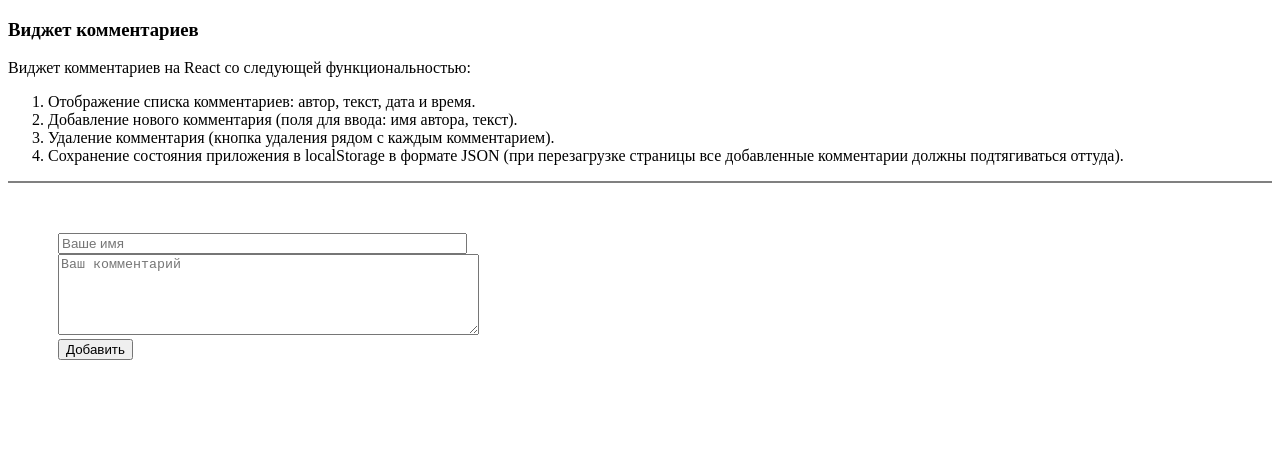
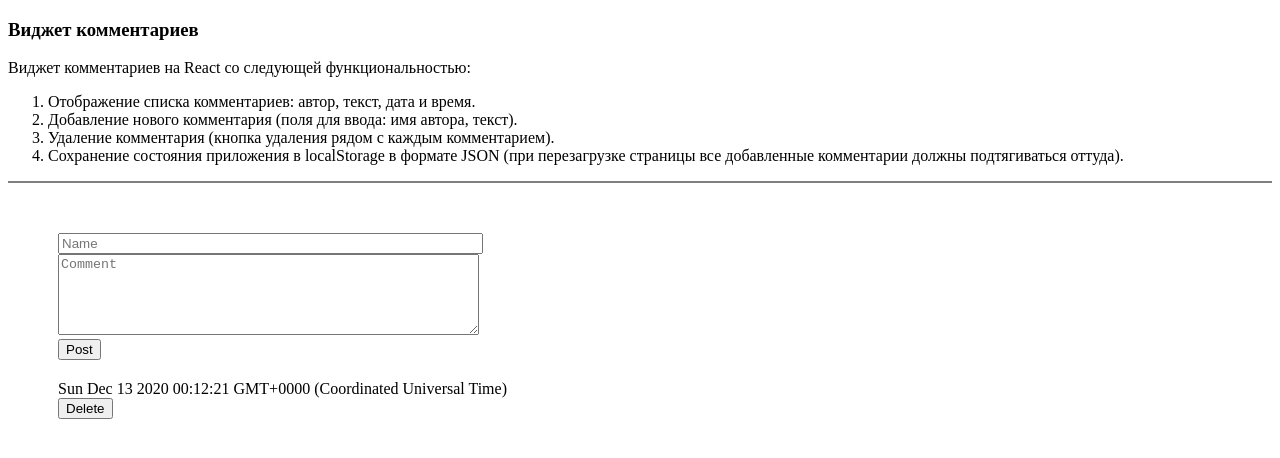
Before and after one commit to MrPerec/comment-widget-React, a React app: page / in a window 1280 px wide. Shown: the top 458 px of the page. Built offline with nearby package versions, Linux system fonts and the light colour scheme.

Commit message:
refactoring

```diff
--- a/src/App.js
+++ b/src/App.js
@@ -1,86 +1,87 @@
 import React from 'react';
 import CommentInput from './components/CommentInput.js';
 import CommentsList from './components/CommentsList.js';
-import {STORAGE_COMMENTS} from './constants/constants.js';
+import { STORAGE_COMMENTS } from './constants/constants.js';
 
 export default class App extends React.PureComponent {
-	constructor(props){
+  constructor(props) {
     super(props);
     this.onChangeComment = this.onChangeComment.bind(this);
     this.addComment = this.addComment.bind(this);
     this.deleteComment = this.deleteComment.bind(this);
+
     this.state = {
-			comments:[{
-				author: ``,
-				text: ``,
-				dateTime: ``,
-				id: ``
-			}],
-			newAuthor:``,
-			newText:``
+      comments: [
+        {
+          id: Number(),
+          author: String(),
+          text: String(),
+          dateTime: Date(),
+        },
+      ],
+
+      authorInputValue: String(),
+      commentInputValue: String(),
+    };
   }
-	};
 
-	onChangeComment(event) { this.setState({ [event.target.name]: event.target.value }) };
+  componentDidMount() {
+    const savedComments = JSON.parse(localStorage.getItem(STORAGE_COMMENTS));
+    if (savedComments !== null) this.setState({ comments: savedComments });
+  }
 
-	addComment(event){
+  onChangeComment = (event) => this.setState({ [event.target.name]: event.target.value });
+
+  addComment(event) {
     event.preventDefault();
 
-		const {comments, newAuthor, newText} = this.state;
+    const { comments, authorInputValue, commentInputValue } = this.state;
     const commentsCopy = [...comments];
     const now = new Date();
-		const date = `${now.getFullYear()}-${now.getMonth()}-${now.getDate()}`;
+    const date = `${now.getFullYear()}-${now.getMonth() + 1}-${now.getDate()}`;
     const time = now.toLocaleTimeString();
     const nowDateTime = `${date} ${time}`;
     const uuid = getUuid();
 
     commentsCopy.unshift({
-			author: newAuthor,
-			text: newText,
+      author: authorInputValue,
+      text: commentInputValue,
       dateTime: nowDateTime,
-			id: uuid
+      id: uuid,
     });
 
     this.setState({
       comments: commentsCopy,
-			newAuthor:``,
-			newText:``
+      authorInputValue: String(),
+      commentInputValue: String(),
     });
 
     localStorage.setItem(STORAGE_COMMENTS, JSON.stringify(commentsCopy));
   }
 
-	deleteComment(key){
-		const comments = this.state.comments.filter( (elem) => elem.id !== key);
+  deleteComment(key) {
+    const comments = this.state.comments.filter((elem) => elem.id !== key);
 
-		this.setState({comments});
+    this.setState({ comments });
 
     localStorage.setItem(STORAGE_COMMENTS, JSON.stringify(comments));
   }
 
-	componentDidMount() {
-		const savedComments = JSON.parse( localStorage.getItem(STORAGE_COMMENTS) );
-
-		if (savedComments !== null) this.setState({comments: savedComments})
-	}
-
-	render(){
-		const {comments, newAuthor, newText} = this.state;
-		return(
+  render() {
+    const { comments, authorInputValue, commentInputValue } = this.state;
+    return (
       <div>
         <CommentInput
-					newAuthor={newAuthor}
-					newText={newText}
+          authorInputValue={authorInputValue}
+          commentInputValue={commentInputValue}
           onChangeComment={this.onChangeComment}
           addComment={this.addComment}
         />
-				<CommentsList
-					comments={comments}
-					deleteComment={this.deleteComment}
-				/>
+        <CommentsList comments={comments} deleteComment={this.deleteComment} />
       </div>
-		)
+    );
   }
 }
 
-const getUuid = () => ([1e7]+-1e3+-4e3+-8e3+-1e11).replace(/[018]/g,c=>(c^crypto.getRandomValues(new Uint8Array(1))[0]&15 >> c/4).toString(16));
+const getUuid = () =>
+  ([1e7] + -1e3 + -4e3 + -8e3 + -1e11).replace(/[018]/g, (c) => (c ^ (crypto.getRandomValues(new Uint8Array(1))[0] & (15 >> (c / 4)))).toString(16));
--- a/src/components/CommentDisplay.js
+++ b/src/components/CommentDisplay.js
@@ -4,23 +4,29 @@ import React from 'react';
 import PropTypes from 'prop-types';
 import '../styles/style.css';
 
-function CommentDisplay( {comment, deleteComment} ) {
-	const {author, text, dateTime, id} = comment;
+function CommentDisplay({ comment, deleteComment }) {
+  const { author, text, dateTime, id } = comment;
   const onButtonClick = () => deleteComment(id);
-	return(
+
+  return (
     <div className='comment'>
       <div className='container'>{author}</div>
       <div className='container'>{text}</div>
-			<div><time className='container' dateTime={dateTime}>{dateTime}</time></div>
-			<button className='button' onClick={onButtonClick}>Удалить</button>
+      <div>
+        <time className='container' dateTime={dateTime}>
+          {dateTime}
+        </time>
       </div>
-	)
+      <button className='button' onClick={onButtonClick}>
+        Delete
+      </button>
+    </div>
+  );
 }
 
 CommentDisplay.propTypes = {
   comment: PropTypes.object.isRequired,
-	deleteComment: PropTypes.func.isRequired
-}
+  deleteComment: PropTypes.func.isRequired,
+};
 
-
-export default CommentDisplay
+export default CommentDisplay;
--- a/src/components/CommentInput.js
+++ b/src/components/CommentInput.js
@@ -3,37 +3,30 @@
 import React from 'react';
 import PropTypes from 'prop-types';
 import '../styles/style.css';
-import {BOX_WIDTH, FIELD_WIDTH, FIELD_HEIGHT} from '../constants/constants.js';
+import { FIELD_WIDTH, FIELD_HEIGHT } from '../constants/constants.js';
 
-function CommentInput( {newAuthor, newText, onChangeComment, addComment} ) {
-	return(
+function CommentInput({ authorInputValue, commentInputValue, onChangeComment, addComment }) {
+  return (
     <form onSubmit={addComment}>
-			<input
-				name='newAuthor'
-				type='text'
-				size={BOX_WIDTH}
-				placeholder='Ваше имя'
-				value={newAuthor}
+      <input name='authorInputValue' type='text' size={FIELD_WIDTH} placeholder='Name' value={authorInputValue} onChange={onChangeComment} />
+      <textarea
+        name='commentInputValue'
+        cols={FIELD_WIDTH}
+        rows={FIELD_HEIGHT}
+        placeholder='Comment'
+        value={commentInputValue}
         onChange={onChangeComment}
       />
-			<textarea
-				name='newText'
-				cols={FIELD_WIDTH}
-				rows={FIELD_HEIGHT}
-				placeholder='Ваш комментарий'
-				value={newText}
-				onChange={onChangeComment}
-			/>
-			<input className='button' type='submit' value='Добавить' />
+      <input className='button' type='submit' value='Post' />
     </form>
-	)
+  );
 }
 
 CommentInput.propTypes = {
   addComment: PropTypes.func.isRequired,
-	newAuthor: PropTypes.string.isRequired,
-	newText: PropTypes.string.isRequired,
+  authorInputValue: PropTypes.string.isRequired,
+  commentInputValue: PropTypes.string.isRequired,
   onChangeComment: PropTypes.func.isRequired,
-}
+};
 
-export default CommentInput
+export default CommentInput;
--- a/src/components/CommentsList.js
+++ b/src/components/CommentsList.js
@@ -4,35 +4,17 @@ import React from 'react';
 import PropTypes from 'prop-types';
 import CommentDisplay from './CommentDisplay.js';
 
-function CommentsList( {comments, deleteComment} ) {
-	const commentsList = comments.map( (obj) => {
-		let keysContents = ``;
-		for (const key in obj) keysContents += obj[key];
-		if (keysContents !== ``){
-			const {author, text, dateTime, id} = obj;
-			const comment = {
-				author,
-				text,
-				dateTime,
-				id
-			};
-			return(
-				<CommentDisplay
-					key={id}
-					comment={comment}
-					deleteComment={deleteComment}
-				/>
-			)
-		}
-	})
-	return(
-		<div>{commentsList}</div>
-	)
+function CommentsList({ comments, deleteComment }) {
+  const commentsList = comments.map(({ author, text, dateTime, id }) => {
+    if (author || text || dateTime || id) return <CommentDisplay key={id} comment={{ author, text, dateTime, id }} deleteComment={deleteComment} />;
+  });
+
+  return <div>{commentsList}</div>;
 }
 
 CommentsList.propTypes = {
-	comments: PropTypes.array.isRequired,
-	deleteComment: PropTypes.func.isRequired
-}
+  comments: PropTypes.array.isRequired,
+  deleteComment: PropTypes.func.isRequired,
+};
 
-export default CommentsList
+export default CommentsList;
--- a/src/constants/constants.js
+++ b/src/constants/constants.js
@@ -1,8 +1,7 @@
 `use strict`;
 
-const BOX_WIDTH = 48;
 const FIELD_WIDTH = 50;
 const FIELD_HEIGHT = 5;
 const STORAGE_COMMENTS = `oldComments`;
 
-export {BOX_WIDTH, FIELD_WIDTH, FIELD_HEIGHT, STORAGE_COMMENTS}
+export { FIELD_WIDTH, FIELD_HEIGHT, STORAGE_COMMENTS };
--- a/webpack.config.js
+++ b/webpack.config.js
@@ -27,7 +27,13 @@ module.exports = {
         use: {
           loader: 'babel-loader',
           options: {
-            presets: ['@babel/preset-env', '@babel/preset-react'],
+            presets: [
+              '@babel/preset-env',
+              '@babel/preset-react',
+              {
+                plugins: ['@babel/plugin-proposal-class-properties'],
+              },
+            ],
           },
         },
       },
```
Also changed, not shown: package.json (+7 -6 lines), 1 other file (tests, documents, lock files or other folders). Lines whose indentation alone changed are shown as unchanged.
